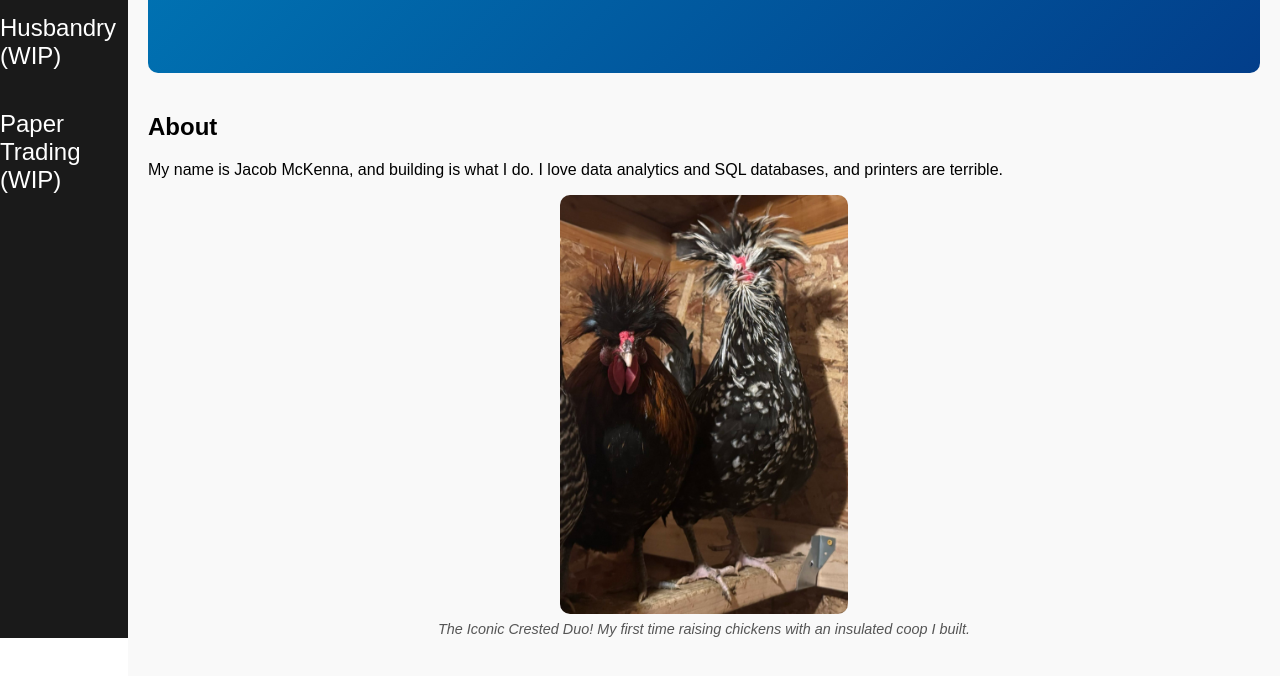
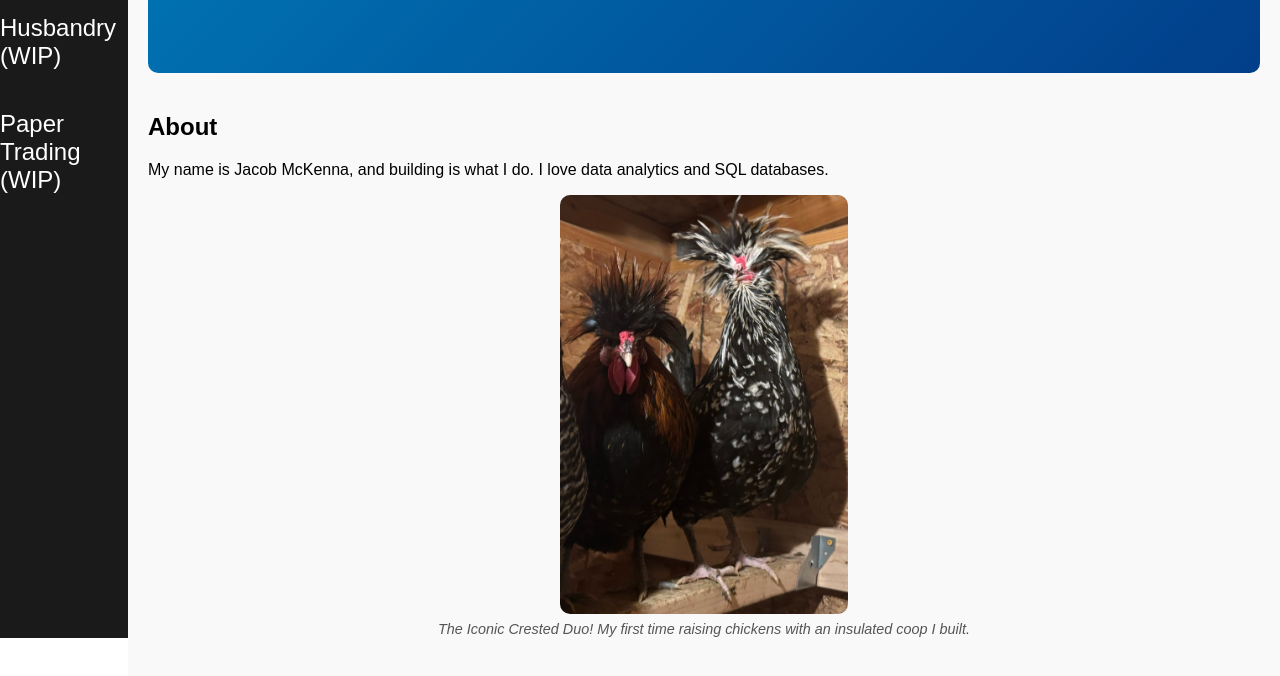
Before and after one commit to TundraJake/explorator-maris-landing, a plain HTML site: page index.html in a window 1280 px wide. Shown: the part 162-838 px from the top of the page. Drawn offline with Linux system fonts and the light colour scheme.

Commit message:
Update about section to remove unnecessary content for clarity

```diff
--- a/index.html
+++ b/index.html
@@ -38,7 +38,7 @@
           <h2>About</h2>
           <p>
             My name is Jacob McKenna, and building is what I do. I love data
-            analytics and SQL databases, and printers are terrible.
+            analytics and SQL databases.
           </p>
           <figure>
             <img
```
